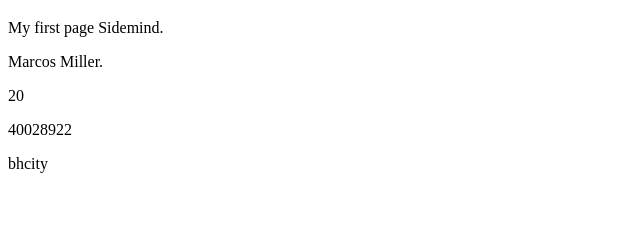
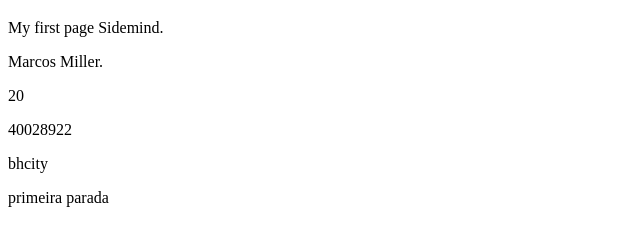
Before and after one commit to marcosmillerj/teste2Github, a plain HTML site: page index.html in a window 1280 px wide. Shown: the part 61-306 px from the top of the page, without its empty margins (0-640 px from the left). Drawn offline with Linux system fonts and the light colour scheme.

Commit message:
feature de localização

```diff
--- a/index.html
+++ b/index.html
@@ -7,5 +7,6 @@
     <p>20</p>
     <p>40028922</p>
     <p>bhcity</p>
+    <p>primeira parada</p>
   </body>
 </html>
```
